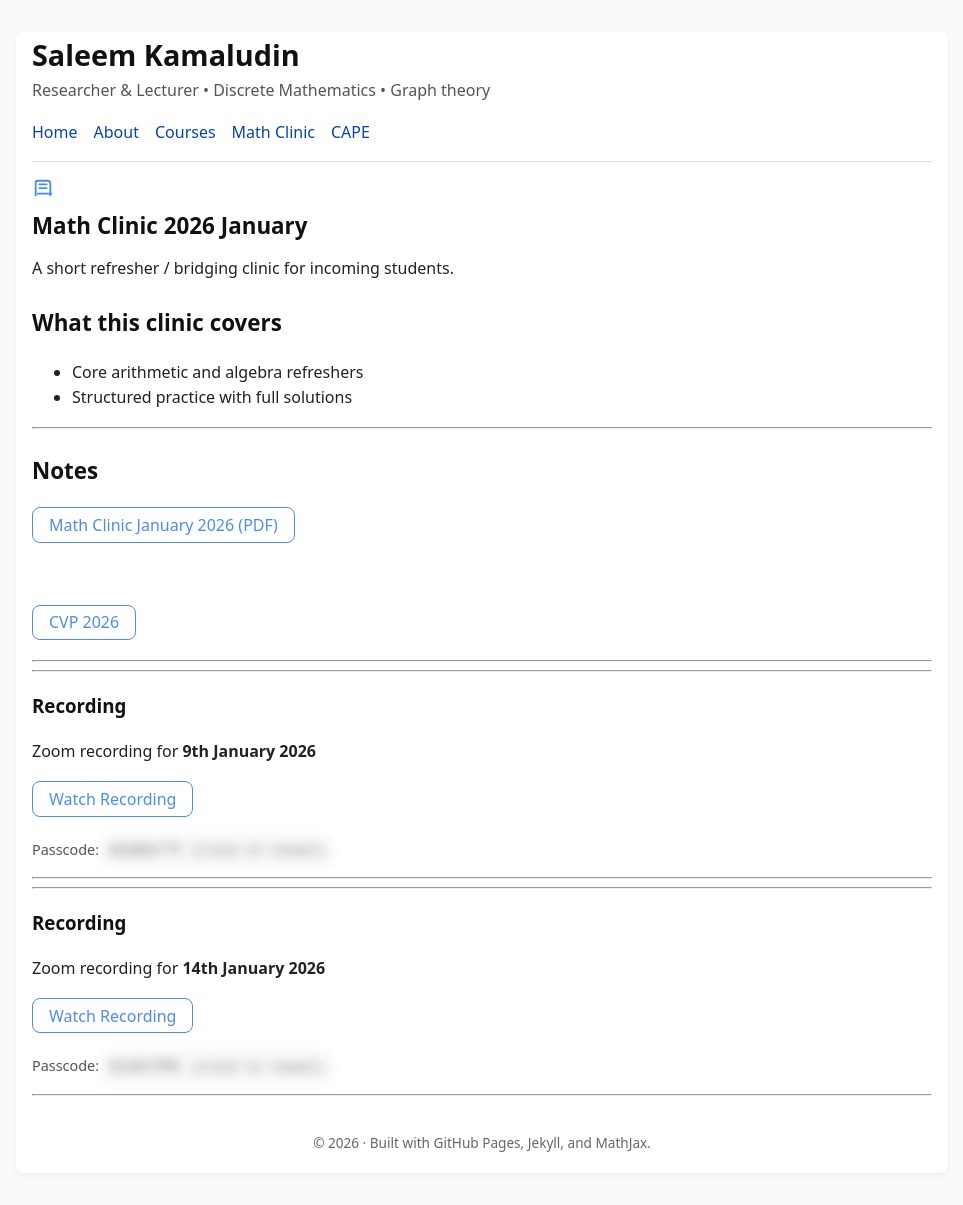
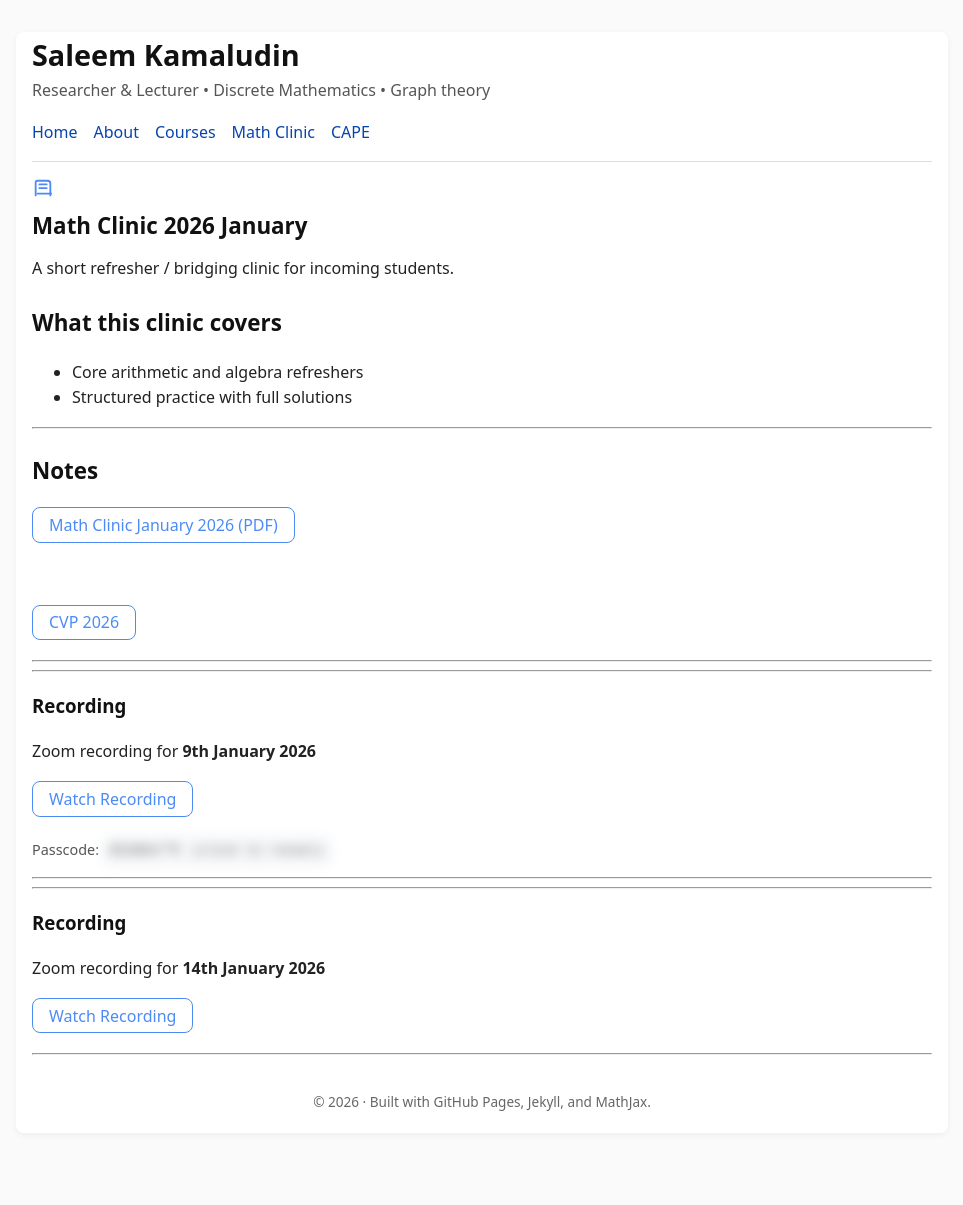
Before and after one commit to SaleemKamaludin/SaleemKamaludin.github.io, a Jekyll site: the page built from courses/math-clinic-2026/index.md, in a window 1280 px wide. Shown: the whole page, without its empty margins (158-1121 px from the left). Built offline with Jekyll 4.4.1, drawn with Linux system fonts in a browser that asks for light colours; after the commit the page ends 1165 px from its top, so only the background shows below that.

Commit message:
Update index.md

```diff
--- a/courses/math-clinic-2026/index.md
+++ b/courses/math-clinic-2026/index.md
@@ -220,9 +220,3 @@ permalink: /courses/math-clinic-2026/
   filter:none;
 }
 </style>
-
-<p style="color:#555;font-size:.9rem;">
-  Passcode:
-  <code class="passcode is-hidden" onclick="this.classList.remove('is-hidden')"> %Jz0+fP6
-</code>
-</p>
```
